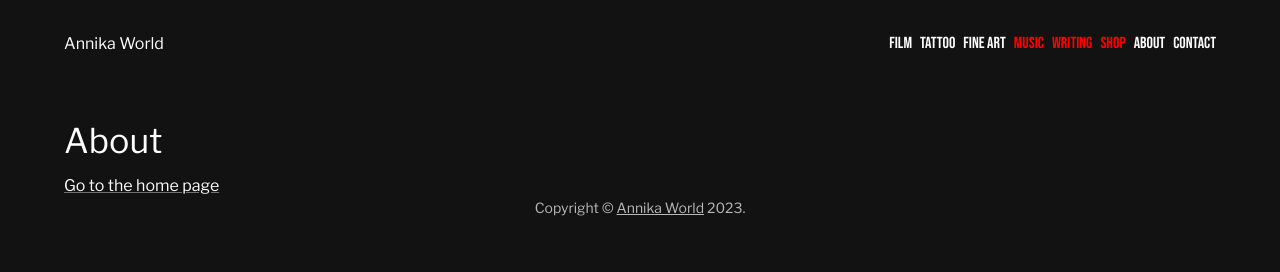
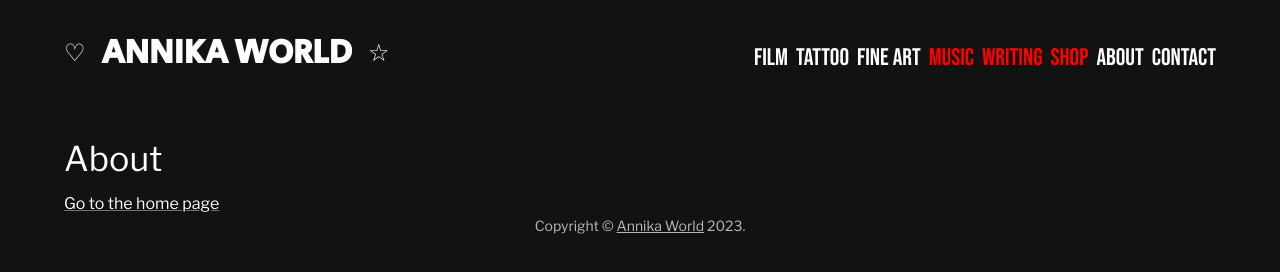
Before and after one commit to jschmidtnj/annika.world, a Gatsby site in the folder web/: page /about in a window 1280 px wide. Built offline with nearby package versions, Linux system fonts and the light colour scheme; Gatsby itself is replaced by a stand-in of ours.

Commit message:
fixed header

```diff
--- a/web/src/components/Header.tsx
+++ b/web/src/components/Header.tsx
@@ -1,7 +1,14 @@
 import * as React from "react";
-import { Box, Stack, Typography } from "@mui/material";
+import {
+  Button,
+  Stack,
+  Typography,
+  useMediaQuery,
+  useTheme,
+} from "@mui/material";
 import HeaderLinks from "./HeaderLinks";
 import { useStaticQuery, graphql } from "gatsby";
+import { getFontFamily } from "../utils";
 
 interface HeaderData {
   site: {
@@ -12,6 +19,14 @@ interface HeaderData {
 }
 
 const Header: React.FC = () => {
+  const [isClickedOpen, setIsClickedOpen] = React.useState(false);
+  const [isStar, setIsStar] = React.useState(false);
+  const theme = useTheme();
+  const isSmall = useMediaQuery(theme.breakpoints.up("sm"));
+  const isOpen = React.useMemo(
+    () => isSmall || isClickedOpen,
+    [isSmall, isClickedOpen]
+  );
   const data = useStaticQuery<HeaderData>(graphql`
     query {
       site {
@@ -22,9 +37,81 @@ const Header: React.FC = () => {
     }
   `);
   return (
-    <Stack mt={4} mb={8} direction="row" justifyContent="space-between" width="100%">
-      <Typography>{data.site.siteMetadata.title}</Typography>
-      <HeaderLinks />
+    <Stack
+      mt={4}
+      mb={8}
+      direction={{ md: "row" }}
+      justifyContent="space-between"
+      width="100%"
+    >
+      <Stack
+        direction="row"
+        alignItems="center"
+        spacing={2}
+        width={{
+          xs: "100%",
+          sm: undefined,
+        }}
+        justifyContent={{
+          xs: "space-between",
+          sm: "center",
+          md: "flex-start",
+        }}
+      >
+        <Button
+          variant="text"
+          onClick={() => setIsClickedOpen(!isClickedOpen)}
+          sx={{ minWidth: 0, padding: 0 }}
+        >
+          <Typography
+            color={isStar ? "accent.contrastText" : undefined}
+            variant="h5"
+            fontWeight={isStar ? "bold" : undefined}
+          >
+            ♡
+          </Typography>
+        </Button>
+        <Typography
+          fontWeight="bold"
+          textTransform="uppercase"
+          fontFamily={getFontFamily("Secular One")}
+          variant="h4"
+          whiteSpace="nowrap"
+          color={isStar ? "accent.contrastText" : undefined}
+        >
+          {data.site.siteMetadata.title}
+        </Typography>
+        <Button
+          variant="text"
+          sx={{ minWidth: 0, padding: 0 }}
+          onClick={() => setIsStar(!isStar)}
+        >
+          <Typography
+            color={isStar ? "accent.contrastText" : undefined}
+            fontWeight={isStar ? "bold" : undefined}
+            variant="h5"
+          >
+            ☆
+          </Typography>
+        </Button>
+      </Stack>
+      {!isOpen ? null : (
+        <HeaderLinks
+          direction={{ xs: "column", sm: "row" }}
+          alignItems={{ xs: "center", sm: "flex-end" }}
+          linkProps={{
+            textAlign: "center",
+            variant: isSmall ? "h5" : !isStar ? "h4" : "h3",
+            sx: !isStar
+              ? undefined
+              : {
+                  "-webkit-text-fill-color": "black",
+                  "-webkit-text-stroke-width": "1px",
+                  "-webkit-text-stroke-color": "white",
+                },
+          }}
+        />
+      )}
     </Stack>
   );
 };
--- a/web/src/components/HeaderLinks.tsx
+++ b/web/src/components/HeaderLinks.tsx
@@ -60,6 +60,8 @@ const HeaderLinks: React.FC<
         textTransform="uppercase"
         fontFamily={getFontFamily("Bebas Neue")}
         underline="none"
+        variant="h5"
+        whiteSpace="nowrap"
         {...linkProps}
         color={page.secondaryColor ? "accent.main" : undefined}
       >
--- a/web/src/theme.ts
+++ b/web/src/theme.ts
@@ -19,7 +19,8 @@ const theme = createTheme({
       main: red.A400,
     },
     accent: {
-      main: "#ff0000"
+      main: "#ff0000",
+      contrastText: "#ff005c"
     }
   },
 });
```
